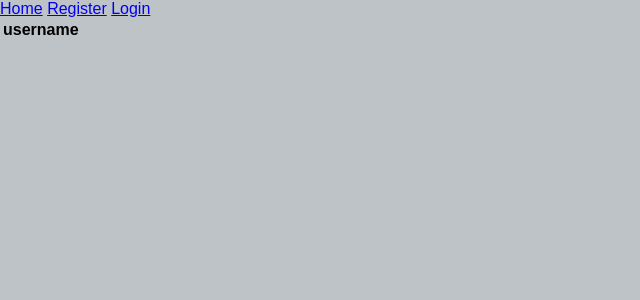
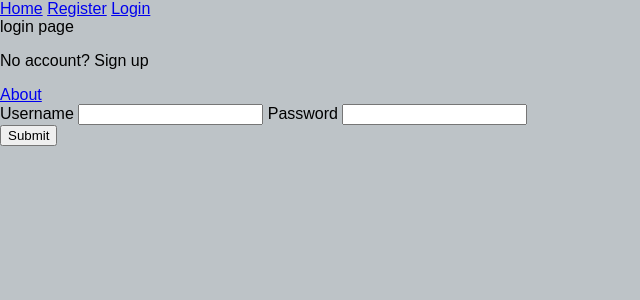
Before and after one commit to MattCrutchley/shoppinglist, a Python web app: template application/templates/login.html in a window 1280 px wide. Shown: the top 300 px of the page, without its empty margins (0-640 px from the left). Run offline with Jinja, Linux system fonts and the light colour scheme; the template is opened without the code that fills it: most values are stand-ins (such as "Sample title", 1, 10 or a date in 2020); form fields are guessed from the names that the template uses; lists and menus that the app fills with data are empty.

Commit message:
updating login page

```diff
--- a/application/templates/login.html
+++ b/application/templates/login.html
@@ -1,14 +1,23 @@
-{% extends 'base.html' %}
-
-{% block head %}
-<title>Login Page</title>
-{% endblock %}
-
-{% block body %}
-
-<table>
-	<th> username </th>
-		<tr></tr>
 
 
+{% extends "base.html" %}
+{% block body %}
+    <p1> login page </p1>
+    <p>No account? Sign up</p>
+	<a href="{{ url_for('about') }}">About</a>
+    <div class='form'>
+        <form method='POST' action=''>
+            {{ form.hidden_tag() }}
+            <div class='form_group'>
+                {{ form.username.label }}
+                {{ form.username }}
+                {{ form.password.label }}
+                {{ form.password}}
+                    </div>
+            </div>
+            <div class='form_group'>
+                {{ form.submit }}
+            </div>
+        </form>
+    </div>
 {% endblock %}
```
